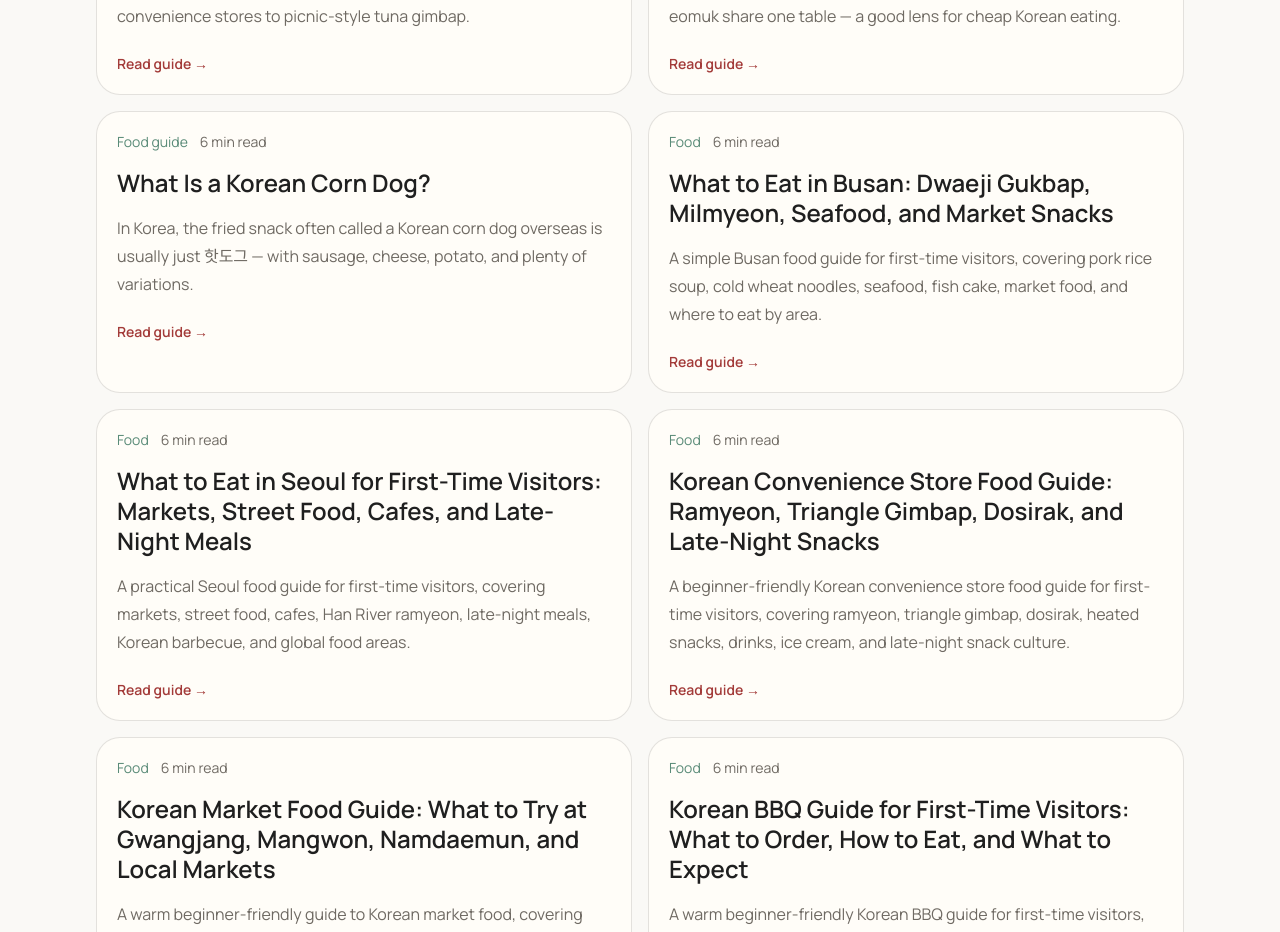
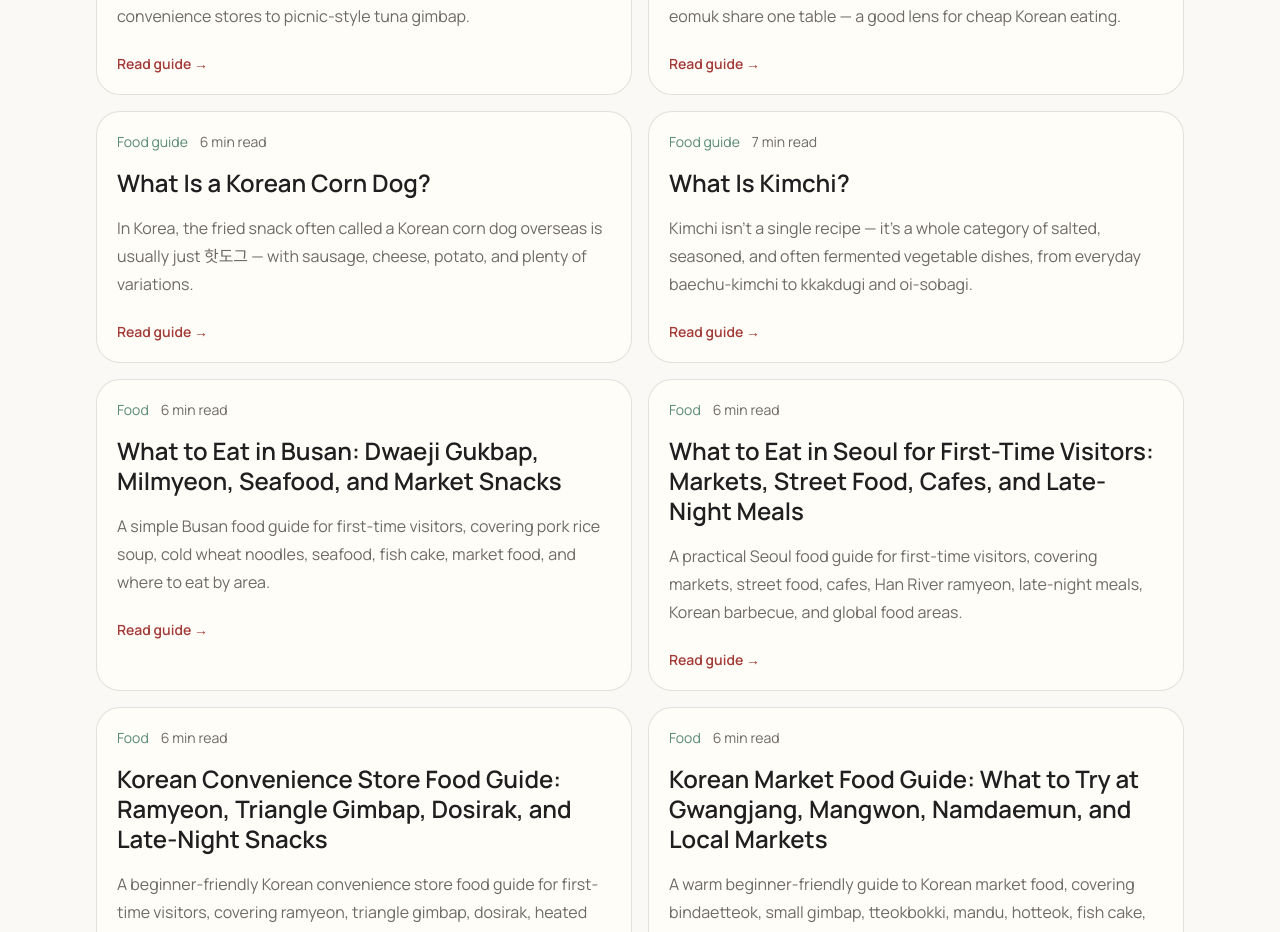
Before and after one commit to kjgusgh-source/korea-inside, a Next.js app: page /food in a window 1280 px wide. Shown: the part 3520-4452 px from the top of the page. Built offline with nearby package versions, Linux system fonts and the light colour scheme.

Commit message:
hotfix: add internal links to /food/what-is-kimchi from Food hub and soups guide

```diff
--- a/app/food/korean-soups-and-stews-guide-first-time/page.tsx
+++ b/app/food/korean-soups-and-stews-guide-first-time/page.tsx
@@ -64,6 +64,13 @@ const relatedGuides = [
     description:
       "A local-friendly guide to Korea's seaweed rice roll, from everyday bunsik shops and convenience stores to tuna gimbap and picnic memories.",
     href: "/food/what-is-gimbap-korean-seaweed-rice-roll",
+  },
+  {
+    label: "Food guide",
+    title: "What is kimchi?",
+    description:
+      "A local-friendly guide to Korea's iconic fermented side dish — what baechu-kimchi, kkakdugi, and oi-sobagi actually are, and why kimchi-jjigae calls for the well-fermented kind.",
+    href: "/food/what-is-kimchi",
   },
   {
     label: "Travel guide",
--- a/app/food/page.tsx
+++ b/app/food/page.tsx
@@ -235,6 +235,16 @@ const STANDALONE_FOOD_GUIDES = [
     href: "/food/what-is-a-korean-corn-dog",
     readingTime: "6 min read",
   },
+  {
+    id: "what-is-kimchi",
+    category: "food",
+    categoryLabel: "Food guide",
+    title: "What Is Kimchi?",
+    description:
+      "Kimchi isn’t a single recipe — it’s a whole category of salted, seasoned, and often fermented vegetable dishes, from everyday baechu-kimchi to kkakdugi and oi-sobagi.",
+    href: "/food/what-is-kimchi",
+    readingTime: "7 min read",
+  },
 ];
 
 export const metadata: Metadata = {
```
